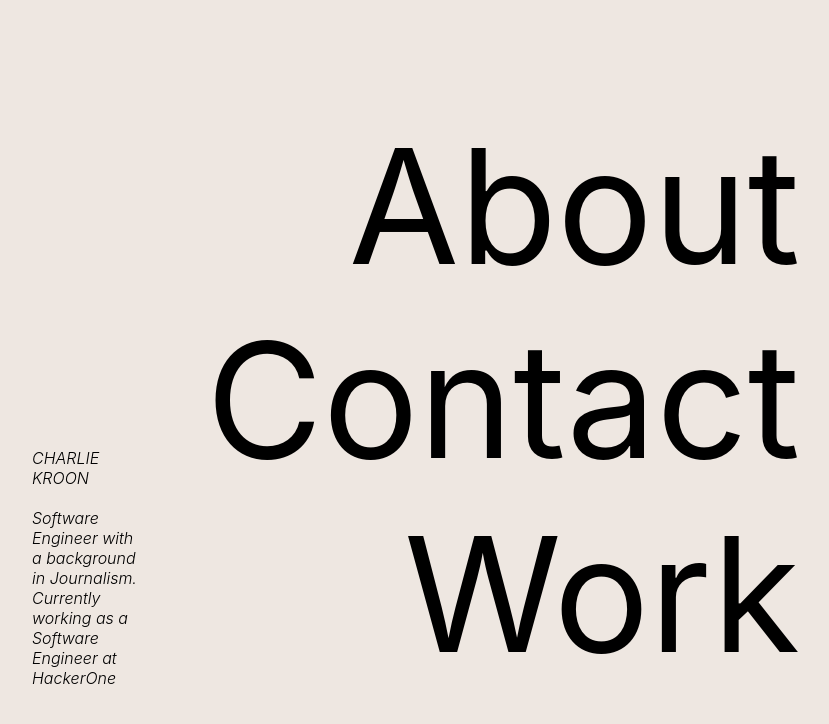
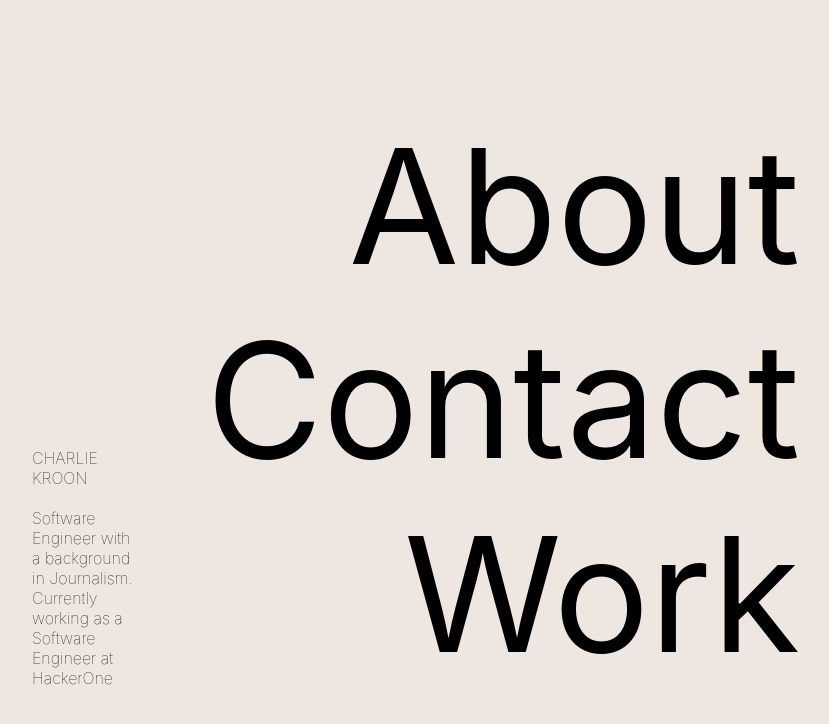
Before and after one commit to charliekroon/portfolio, a Next.js app: page / in a window 1280 px wide. Shown: the top 724 px of the page, without its empty margins (224-1053 px from the left). Built offline with nearby package versions, Linux system fonts and the light colour scheme.

Commit message:
add montesserat

```diff
--- a/pages/index.tsx
+++ b/pages/index.tsx
@@ -3,9 +3,10 @@ import Link from "next/link";
 import styled from "styled-components";
 
 export const Text = styled.text`
-	font-family: var(--montserrat_alternates-font);
-	font-weight: 300;
-	font-style: italic;
+	font-family: var(--montserrat-font);
+	font-weight: 100;
+	display: swap;
+	font-style: extra-light;
 `;
 
 export const Container = styled.span`
```
